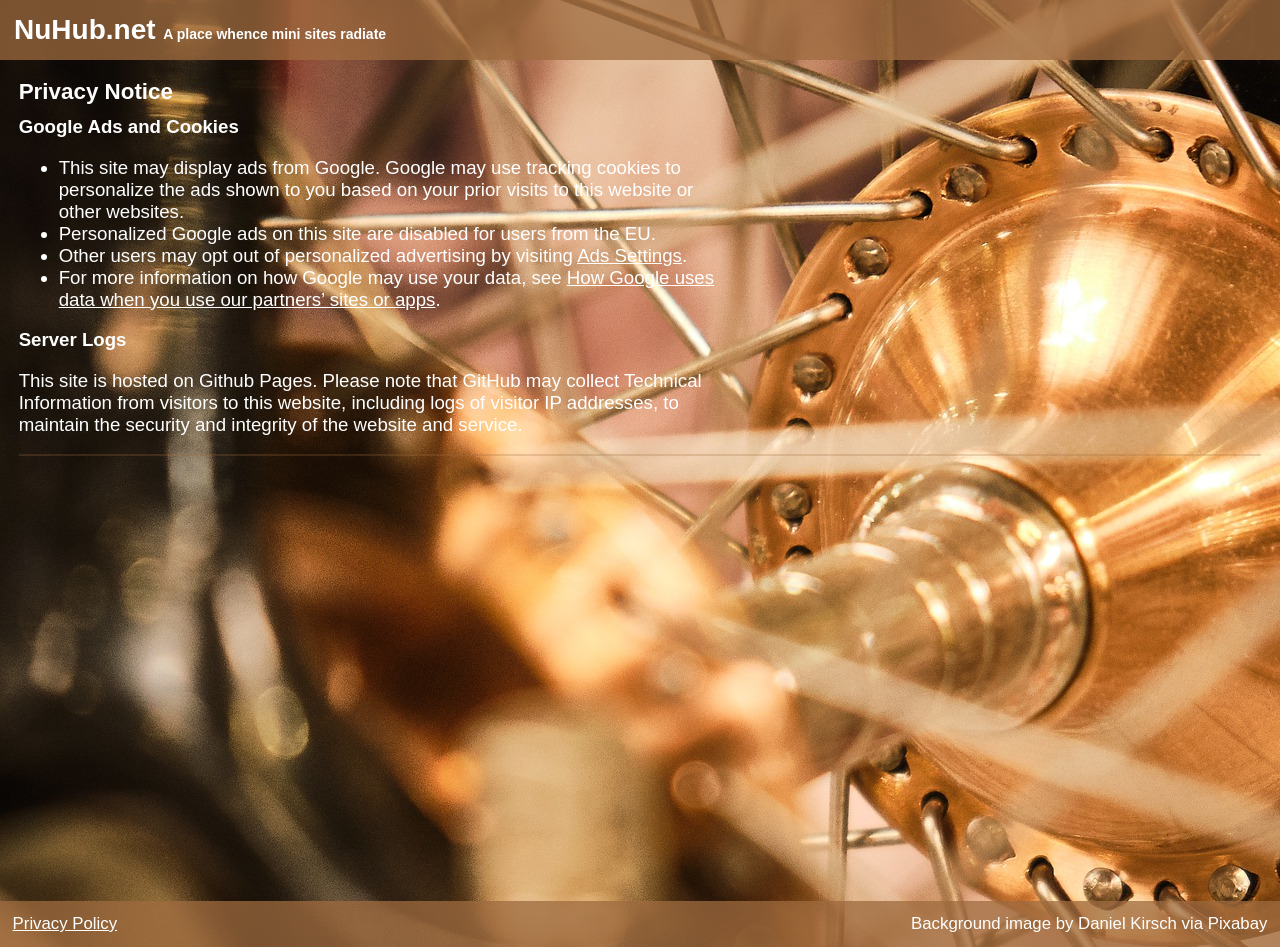
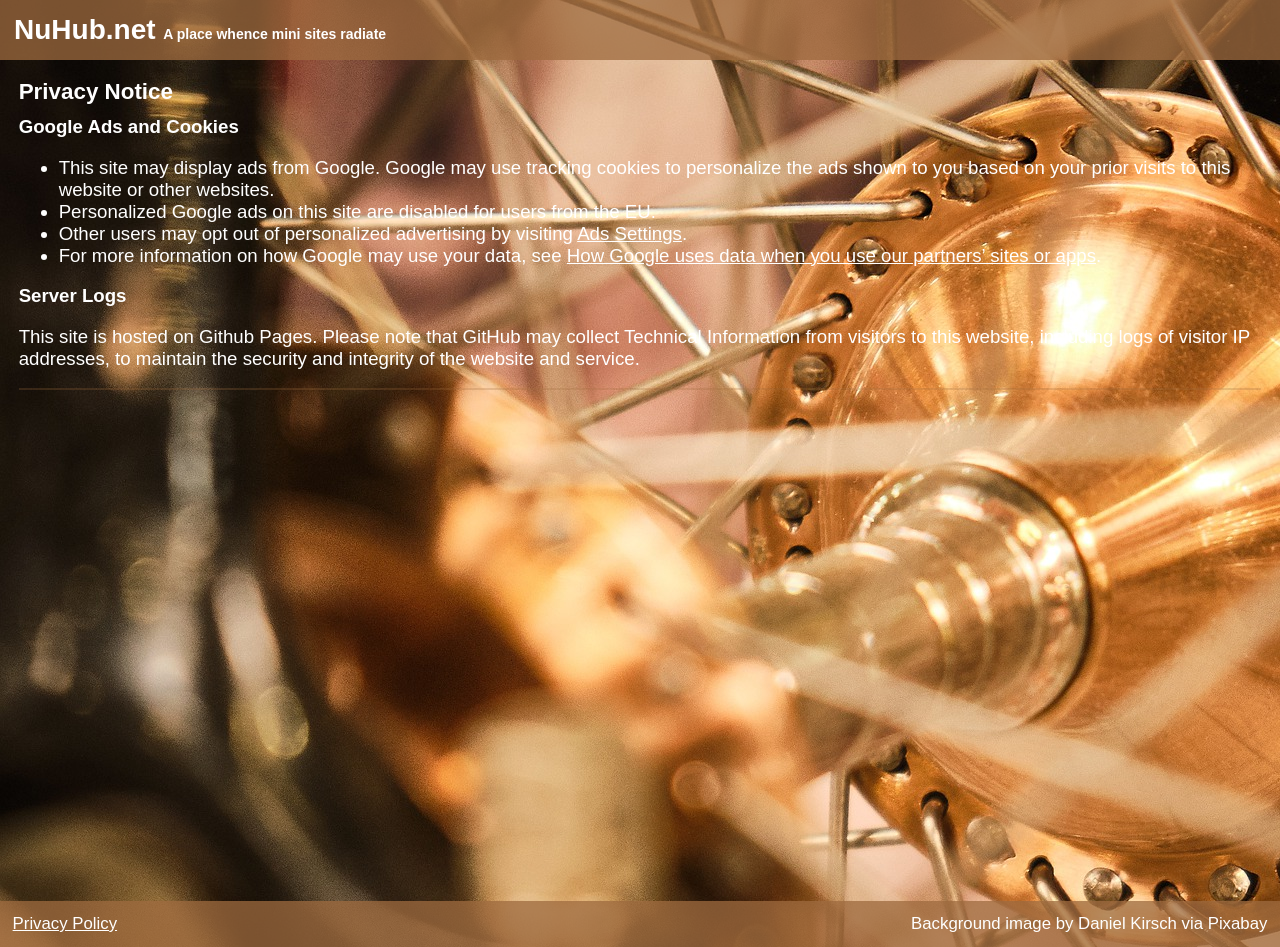
Before and after one commit to david672orford/david672github.io, a Jekyll site: the page built from privacy.md, in a window 1280 px wide. Built offline with Jekyll 4.4.1, drawn with Linux system fonts in a browser that asks for light colours; our own code applies the rules of GitHub Pages for plain Markdown files.

Commit message:
Update style.css

```diff
--- a/assets/css/style.css
+++ b/assets/css/style.css
@@ -20,7 +20,6 @@ HEADER {
 	}
 MAIN {
 	margin: 1em;
-	max-width: 700px;	/* unique to www.nuhub.net */
 	}
 .google_ads {
 	margin: 1em;
```
